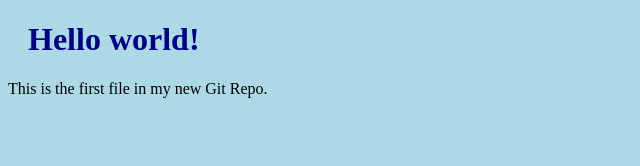
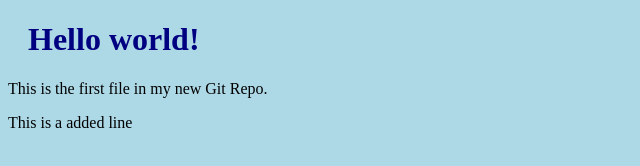
Before and after one commit to two2012/git-tutorial, a plain HTML site: page index.html in a window 1280 px wide. Shown: the whole page, without its empty margins (0-640 px from the left). Drawn offline with Linux system fonts and the light colour scheme.

Commit message:
Update index.html

```diff
--- a/index.html
+++ b/index.html
@@ -7,7 +7,9 @@
 <body>
 
 <h1>Hello world!</h1>
+
 <p>This is the first file in my new Git Repo.</p>
+<p>This is a added line</p>
 
 </body>
 </html>
```
